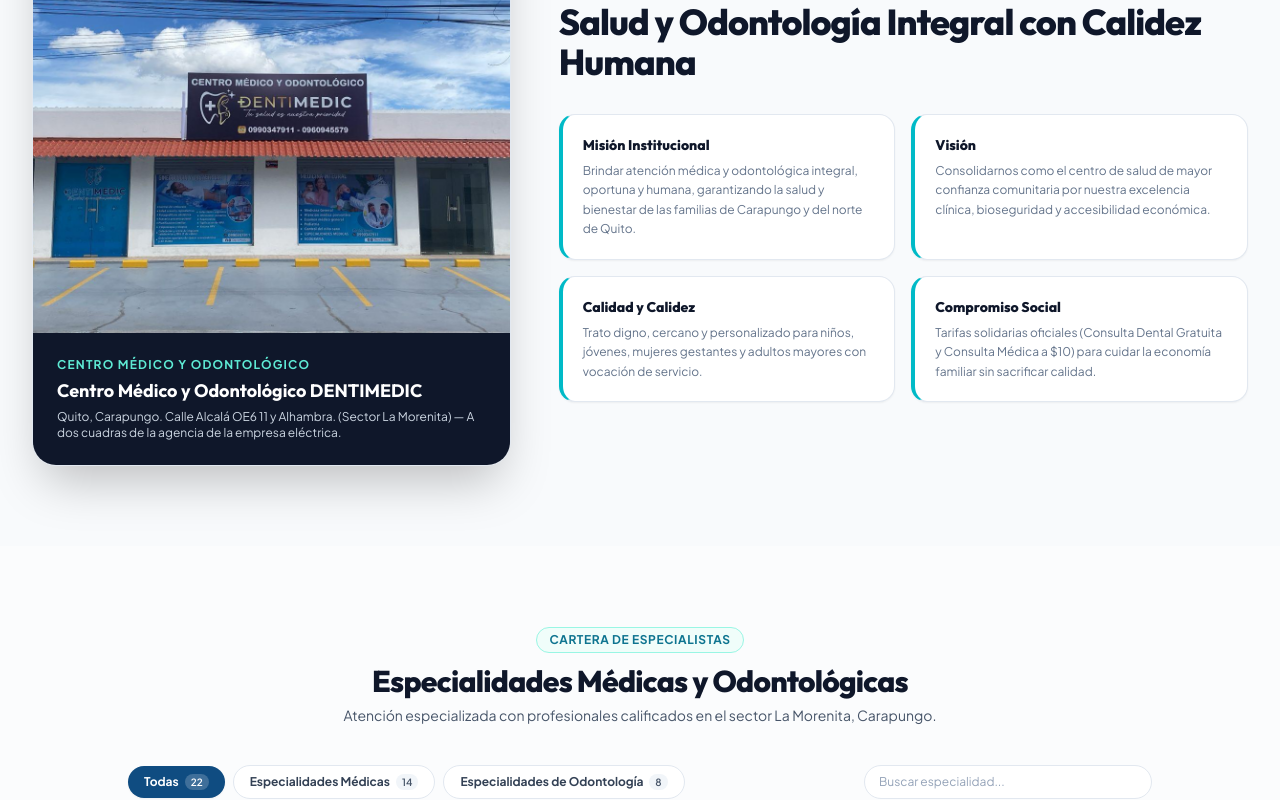
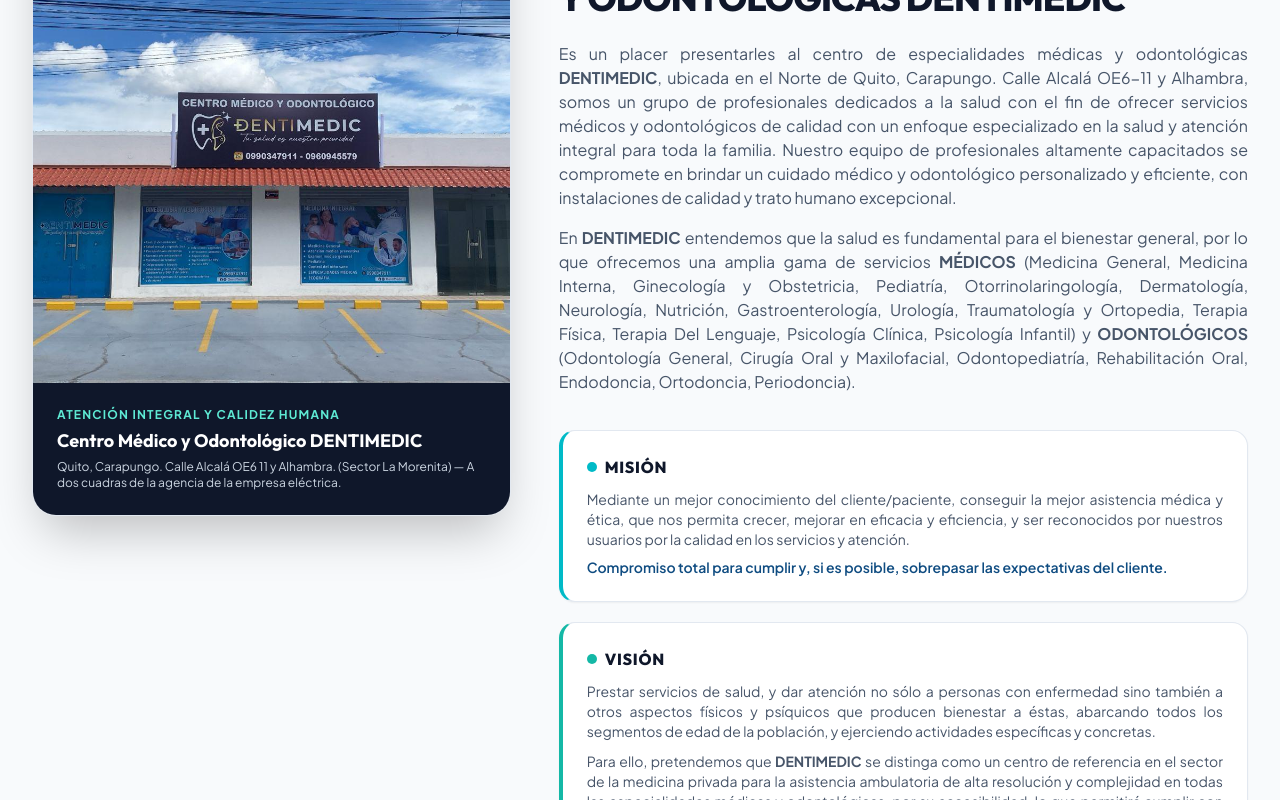
Before and after one commit to JhonatanJAC/landing-page-sistemamedico, a React (Vite) app: page / in a window 1280 px wide. Shown: the part 1080-1880 px from the top of the page. Built offline with nearby package versions, Linux system fonts and the light colour scheme.

Commit message:
feat: actualizar sección Nosotros con presentación oficial, Misión y Visión

```diff
--- a/src/components/About.jsx
+++ b/src/components/About.jsx
@@ -2,42 +2,27 @@ import React from 'react';
 import { CLINIC_INFO } from '../data/medicalData';
 
 export default function About() {
-  const values = [
-    {
-      title: "Misión Institucional",
-      desc: "Brindar atención médica y odontológica integral, oportuna y humana, garantizando la salud y bienestar de las familias de Carapungo y del norte de Quito."
-    },
-    {
-      title: "Visión",
-      desc: "Consolidarnos como el centro de salud de mayor confianza comunitaria por nuestra excelencia clínica, bioseguridad y accesibilidad económica."
-    },
-    {
-      title: "Calidad y Calidez",
-      desc: "Trato digno, cercano y personalizado para niños, jóvenes, mujeres gestantes y adultos mayores con vocación de servicio."
-    },
-    {
-      title: "Compromiso Social",
-      desc: "Tarifas solidarias oficiales (Consulta Dental Gratuita y Consulta Médica a $10) para cuidar la economía familiar sin sacrificar calidad."
-    }
-  ];
-
   return (
     <section id="nosotros" className="py-20 bg-slate-50">
       <div className="max-w-7xl mx-auto px-4 sm:px-6 lg:px-8">
 
-        <div className="grid grid-cols-1 lg:grid-cols-12 gap-12 items-center">
+        <div className="grid grid-cols-1 lg:grid-cols-12 gap-10 lg:gap-12 items-start">
 
           {/* Imagen Institucional */}
-          <div className="lg:col-span-5 relative">
+          <div className="lg:col-span-5 relative sticky top-24">
             <div className="rounded-3xl overflow-hidden shadow-2xl border border-slate-200 bg-white">
               <img
                 src="/assets/centromedico.jpeg"
-                alt="Centro Médico y Odontológico DENTIMEDIC"
-                className="w-full h-[430px] object-cover"
+                alt="Centro de Especialidades Médicas y Odontológicas DENTIMEDIC"
+                className="w-full h-[360px] sm:h-[420px] lg:h-[480px] object-cover"
               />
               <div className="p-6 bg-slate-900 text-white">
-                <p className="text-xs font-bold text-brand-300 uppercase tracking-widest mb-1">Centro Médico y Odontológico</p>
-                <h4 className="text-lg font-bold text-white mb-1">{CLINIC_INFO.name}</h4>
+                <p className="text-xs font-bold text-brand-300 uppercase tracking-widest mb-1">
+                  Atención Integral y Calidez Humana
+                </p>
+                <h4 className="text-lg font-bold text-white mb-1">
+                  {CLINIC_INFO.name}
+                </h4>
                 <p className="text-xs text-slate-300">
                   {CLINIC_INFO.address} ({CLINIC_INFO.sector}) — {CLINIC_INFO.reference}
                 </p>
@@ -45,25 +30,63 @@ export default function About() {
             </div>
           </div>
 
-          {/* Contenido */}
+          {/* Contenido Institucional */}
           <div className="lg:col-span-7 space-y-6">
 
             <div>
               <span className="text-xs font-bold uppercase tracking-wider text-brand-600 bg-brand-50 border border-brand-200 px-3 py-1 rounded-full">
                 Sobre Nosotros
               </span>
-              <h2 className="text-3xl sm:text-4xl font-extrabold text-slate-900 tracking-tight mt-3">
-                Salud y Odontología Integral con Calidez Humana
+              <h2 className="text-2xl sm:text-3xl lg:text-4xl font-extrabold text-slate-900 tracking-tight mt-3">
+                CENTRO DE ESPECIALIDADES MÉDICAS Y ODONTOLÓGICAS DENTIMEDIC
               </h2>
             </div>
 
-            <div className="grid grid-cols-1 sm:grid-cols-2 gap-4 pt-2">
-              {values.map((v, i) => (
-                <div key={i} className="bg-white p-5 rounded-2xl border-l-4 border-l-brand-500 border border-slate-200 shadow-sm hover:border-brand-300 transition-colors">
-                  <h4 className="text-sm font-extrabold text-slate-900 mb-1.5">{v.title}</h4>
-                  <p className="text-xs text-slate-500 leading-relaxed">{v.desc}</p>
+            {/* Texto de Presentación Oficial */}
+            <div className="space-y-4 text-slate-600 text-sm sm:text-base leading-relaxed text-justify">
+              <p>
+                Es un placer presentarles al centro de especialidades médicas y odontológicas <strong>DENTIMEDIC</strong>, ubicada en el Norte de Quito, Carapungo. Calle Alcalá OE6-11 y Alhambra, somos un grupo de profesionales dedicados a la salud con el fin de ofrecer servicios médicos y odontológicos de calidad con un enfoque especializado en la salud y atención integral para toda la familia. Nuestro equipo de profesionales altamente capacitados se compromete en brindar un cuidado médico y odontológico personalizado y eficiente, con instalaciones de calidad y trato humano excepcional.
+              </p>
+              <p>
+                En <strong>DENTIMEDIC</strong> entendemos que la salud es fundamental para el bienestar general, por lo que ofrecemos una amplia gama de servicios <strong>MÉDICOS</strong> (Medicina General, Medicina Interna, Ginecología y Obstetricia, Pediatría, Otorrinolaringología, Dermatología, Neurología, Nutrición, Gastroenterología, Urología, Traumatología y Ortopedia, Terapia Física, Terapia Del Lenguaje, Psicología Clínica, Psicología Infantil) y <strong>ODONTOLÓGICOS</strong> (Odontología General, Cirugía Oral y Maxilofacial, Odontopediatría, Rehabilitación Oral, Endodoncia, Ortodoncia, Periodoncia).
+              </p>
+            </div>
+
+            {/* Tarjetas de Misión y Visión */}
+            <div className="grid grid-cols-1 gap-5 pt-3">
+
+              {/* Misión */}
+              <div className="bg-white p-6 rounded-2xl border-l-4 border-l-brand-500 border border-slate-200 shadow-sm hover:border-brand-300 transition-all">
+                <div className="flex items-center gap-2 mb-2.5">
+                  <span className="w-2.5 h-2.5 rounded-full bg-brand-500"></span>
+                  <h3 className="text-base font-extrabold text-slate-900 uppercase tracking-wider">
+                    MISIÓN
+                  </h3>
                 </div>
-              ))}
+                <p className="text-xs sm:text-sm text-slate-600 leading-relaxed mb-2 text-justify">
+                  Mediante un mejor conocimiento del cliente/paciente, conseguir la mejor asistencia médica y ética, que nos permita crecer, mejorar en eficacia y eficiencia, y ser reconocidos por nuestros usuarios por la calidad en los servicios y atención.
+                </p>
+                <p className="text-xs sm:text-sm font-semibold text-brand-dark leading-relaxed">
+                  Compromiso total para cumplir y, si es posible, sobrepasar las expectativas del cliente.
+                </p>
+              </div>
+
+              {/* Visión */}
+              <div className="bg-white p-6 rounded-2xl border-l-4 border-l-teal-500 border border-slate-200 shadow-sm hover:border-teal-300 transition-all">
+                <div className="flex items-center gap-2 mb-2.5">
+                  <span className="w-2.5 h-2.5 rounded-full bg-teal-500"></span>
+                  <h3 className="text-base font-extrabold text-slate-900 uppercase tracking-wider">
+                    VISIÓN
+                  </h3>
+                </div>
+                <p className="text-xs sm:text-sm text-slate-600 leading-relaxed mb-2.5 text-justify">
+                  Prestar servicios de salud, y dar atención no sólo a personas con enfermedad sino también a otros aspectos físicos y psíquicos que producen bienestar a éstas, abarcando todos los segmentos de edad de la población, y ejerciendo actividades específicas y concretas.
+                </p>
+                <p className="text-xs sm:text-sm text-slate-600 leading-relaxed text-justify">
+                  Para ello, pretendemos que <strong>DENTIMEDIC</strong> se distinga como un centro de referencia en el sector de la medicina privada para la asistencia ambulatoria de alta resolución y complejidad en todas las especialidades médicas y odontológicas, por su accesibilidad, lo que permitirá cumplir con las expectativas de nuestros pacientes.
+                </p>
+              </div>
+
             </div>
 
           </div>
```
